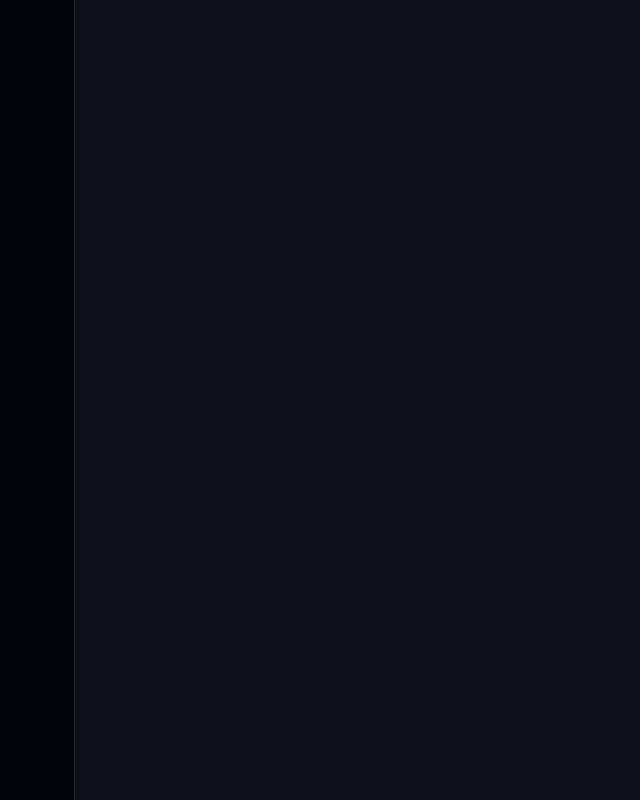
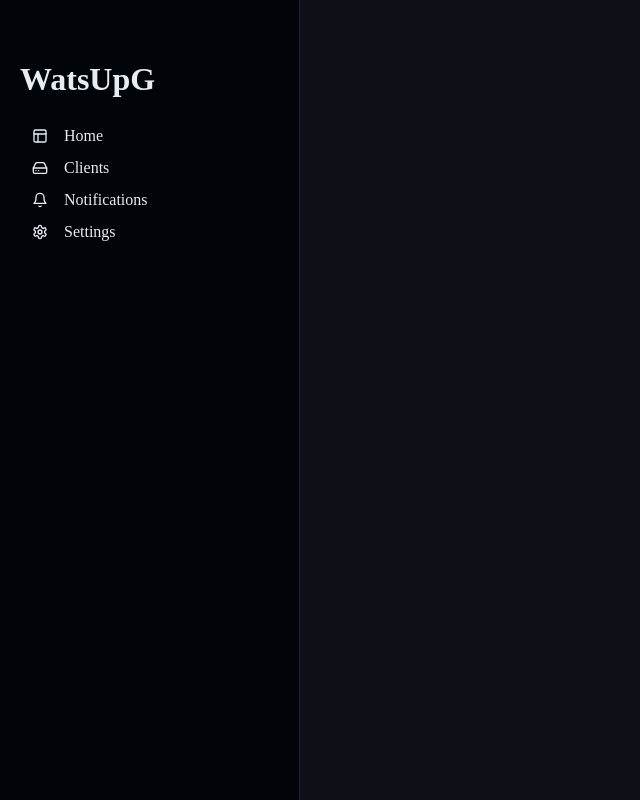
Before and after one commit to YelloElefant/WatsUpG, a PHP site: page /index.html in a window 1280 px wide. Shown: the whole page, without its empty margins (0-640 px from the left). Run offline with PHP 8.4, Linux system fonts and the light colour scheme.

Commit message:
adding side bar
Signed-off-by: YelloElefant <alextrotternz@gmail.com>

```diff
--- a/Server/docker/Pages/index.html
+++ b/Server/docker/Pages/index.html
@@ -9,7 +9,62 @@
 </head>
 
 <body>
-   <div id="topparet"></div>
+   <header>
+      <div id="sidebarWrapper">
+         <div id="sidebar">
+            <div id="sidebarHeader">
+               <h1>WatsUpG</h1>
+            </div>
+            <div id="sidebarContent">
+               <a href="#" class="sidebarLink">
+                  <svg xmlns="http://www.w3.org/2000/svg" width="24" height="24" viewBox="0 0 24 24" fill="none"
+                     stroke="currentColor" stroke-width="2" stroke-linecap="round" stroke-linejoin="round" class="icon"
+                     aria-hidden="true" role="img">
+                     <rect x="3" y="3" width="18" height="18" rx="2" ry="2"></rect>
+                     <line x1="3" y1="9" x2="21" y2="9"></line>
+                     <line x1="9" y1="21" x2="9" y2="9"></line>
+                  </svg>
+                  <span class="linkSpan">Home</span>
+               </a>
+               <a href="#" class="sidebarLink">
+                  <svg xmlns="http://www.w3.org/2000/svg" width="24" height="24" viewBox="0 0 24 24" fill="none"
+                     stroke="currentColor" stroke-width="2" stroke-linecap="round" stroke-linejoin="round" class="icon"
+                     aria-hidden="true" role="img">
+                     <line x1="22" y1="12" x2="2" y2="12"></line>
+                     <path
+                        d="M5.45 5.11 2 12v6a2 2 0 0 0 2 2h16a2 2 0 0 0 2-2v-6l-3.45-6.89A2 2 0 0 0 16.76 4H7.24a2 2 0 0 0-1.79 1.11z">
+                     </path>
+                     <line x1="6" y1="16" x2="6.01" y2="16"></line>
+                     <line x1="10" y1="16" x2="10.01" y2="16"></line>
+                  </svg>
+                  <span class="linkSpan">Clients</span>
+               </a>
+               <a href="#" class="sidebarLink">
+                  <svg xmlns="http://www.w3.org/2000/svg" width="24" height="24" viewBox="0 0 24 24" fill="none"
+                     stroke="currentColor" stroke-width="2" stroke-linecap="round" stroke-linejoin="round" class="icon"
+                     aria-hidden="true" role="img">
+                     <path d="M18 8A6 6 0 0 0 6 8c0 7-3 9-3 9h18s-3-2-3-9"></path>
+                     <path d="M13.73 21a2 2 0 0 1-3.46 0"></path>
+                  </svg>
+                  <span class="linkSpan">Notifications</span>
+               </a>
+               <a href="#" class="sidebarLink">
+                  <svg xmlns="http://www.w3.org/2000/svg" width="24" height="24" viewBox="0 0 24 24" fill="none"
+                     stroke="currentColor" stroke-width="2" stroke-linecap="round" stroke-linejoin="round" class="icon"
+                     aria-hidden="true" role="img">
+                     <path
+                        d="M12.22 2h-.44a2 2 0 0 0-2 2v.18a2 2 0 0 1-1 1.73l-.43.25a2 2 0 0 1-2 0l-.15-.08a2 2 0 0 0-2.73.73l-.22.38a2 2 0 0 0 .73 2.73l.15.1a2 2 0 0 1 1 1.72v.51a2 2 0 0 1-1 1.74l-.15.09a2 2 0 0 0-.73 2.73l.22.38a2 2 0 0 0 2.73.73l.15-.08a2 2 0 0 1 2 0l.43.25a2 2 0 0 1 1 1.73V20a2 2 0 0 0 2 2h.44a2 2 0 0 0 2-2v-.18a2 2 0 0 1 1-1.73l.43-.25a2 2 0 0 1 2 0l.15.08a2 2 0 0 0 2.73-.73l.22-.39a2 2 0 0 0-.73-2.73l-.15-.08a2 2 0 0 1-1-1.74v-.5a2 2 0 0 1 1-1.74l.15-.09a2 2 0 0 0 .73-2.73l-.22-.38a2 2 0 0 0-2.73-.73l-.15.08a2 2 0 0 1-2 0l-.43-.25a2 2 0 0 1-1-1.73V4a2 2 0 0 0-2-2z">
+                     </path>
+                     <circle cx="12" cy="12" r="3"></circle>
+                  </svg>
+                  <span class="linkSpan">Settings</span>
+               </a>
+            </div>
+         </div>
+      </div>
+
+
+   </header>
 </body>
 
 </html>
--- a/Server/docker/Pages/styles/index.css
+++ b/Server/docker/Pages/styles/index.css
@@ -1,5 +1,16 @@
+:root {
+   --main-font-color: rgb(230, 237, 243);
+   --sidebar-width: 300px;
+}
+
 * {
    box-sizing: border-box;
+   color: var(--main-font-color);
+}
+
+a {
+   list-style: none;
+   text-decoration: none;
 }
 
 body {
@@ -13,10 +24,67 @@ html {
    height: 100%;
 }
 
-#topparet {
+header {
    background-color: #010409;
    height: 100%;
-   width: 75px;
+   width: var(--sidebar-width);
    border-right: #21262d solid thin;
    /* box-shadow: inset 0 1px 0 #21262d; */
 }
+
+#sidebarWrapper {
+   height: 100%;
+   width: var(--sidebar-width);
+   position: fixed;
+   z-index: 1;
+   top: 0;
+   left: 0;
+   overflow-x: hidden;
+   padding-top: 20px;
+}
+
+#sidebar {
+   padding: 20px;
+}
+
+#sidebarContent {
+   position: sticky;
+   top: 0;
+   height: 100%;
+   width: 100%;
+   background-color: #010409;
+   display: flex;
+   flex-direction: column;
+   align-items: center;
+   justify-content: space-between;
+}
+
+.sidebarLink {
+   height: 32px;
+   display: flex;
+   align-items: center;
+   justify-content: flex-start;
+   width: 100%;
+   cursor: pointer;
+   padding: 0 12px 0 12px;
+
+
+}
+
+.sidebarLink:hover {
+   background-color: #171b20;
+   border-radius: 0.375rem;
+}
+
+.icon {
+   --icon-size: 1em;
+   display: inline-block;
+   font-size: 1em;
+   height: 1em;
+   margin: 0;
+   width: 1em;
+}
+
+.linkSpan {
+   margin-left: 16px;
+}
```
